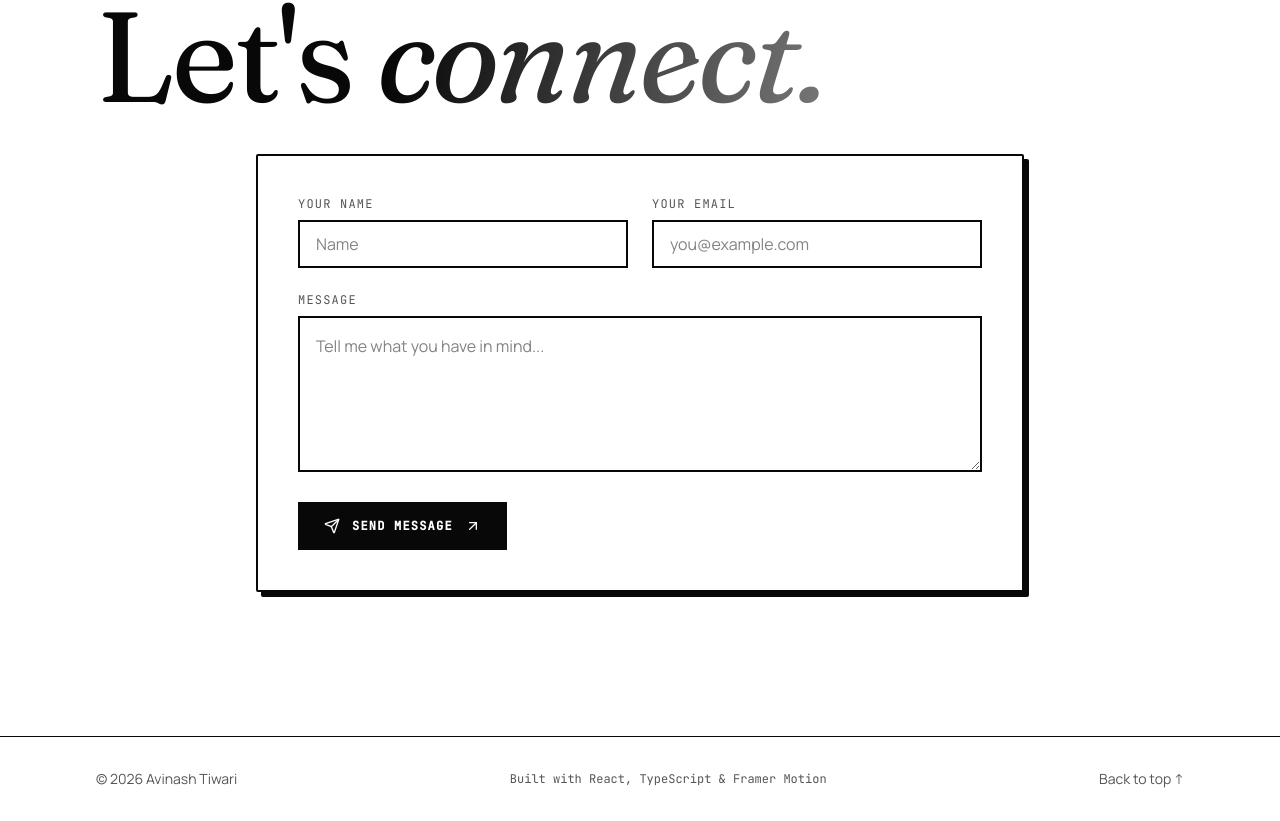
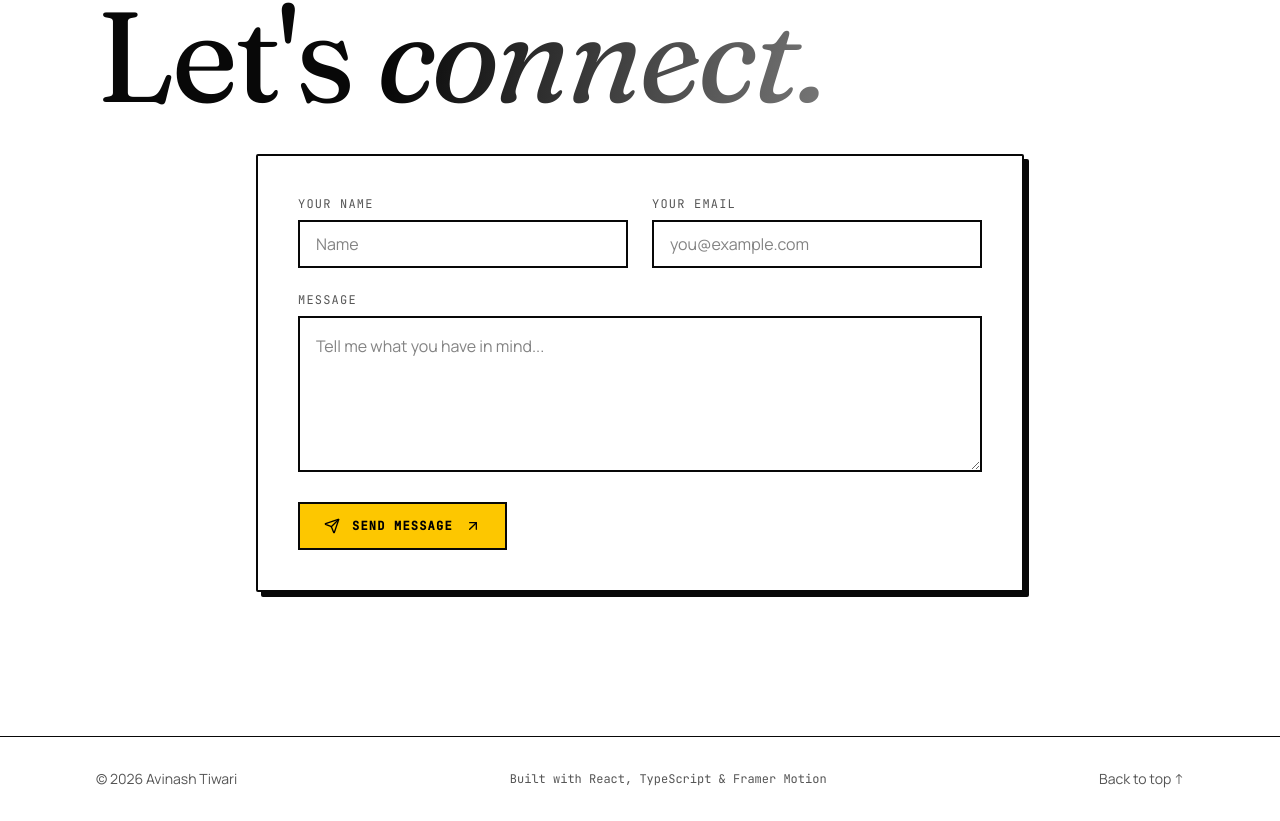
Before and after one commit to AVINASHTIWARI14/portfolio, a React (Vite) app: page / in a window 1280 px wide. Shown: the part 4553-5374 px from the top of the page. Built offline with nearby package versions, Linux system fonts and the light colour scheme.

Commit message:
Make contact form send button yellow

```diff
--- a/src/components/portfolio/Contact.tsx
+++ b/src/components/portfolio/Contact.tsx
@@ -106,7 +106,7 @@ export function Contact() {
               <button
                 type="submit"
                 disabled={status === "sending"}
-                className="inline-flex min-h-12 items-center gap-3 border-2 border-foreground bg-foreground px-6 font-mono text-xs font-bold uppercase tracking-widest text-background transition-transform hover:-translate-y-0.5 disabled:cursor-wait disabled:opacity-60"
+                className="inline-flex min-h-12 items-center gap-3 border-2 border-foreground bg-yellow-400 px-6 font-mono text-xs font-bold uppercase tracking-widest text-black transition-transform hover:-translate-y-0.5 hover:bg-yellow-300 disabled:cursor-wait disabled:opacity-60"
               >
                 {status === "sending" ? <LoaderCircle className="h-4 w-4 animate-spin" /> : <Send className="h-4 w-4" />}
                 {status === "sending" ? "Sending..." : "Send message"}
```
